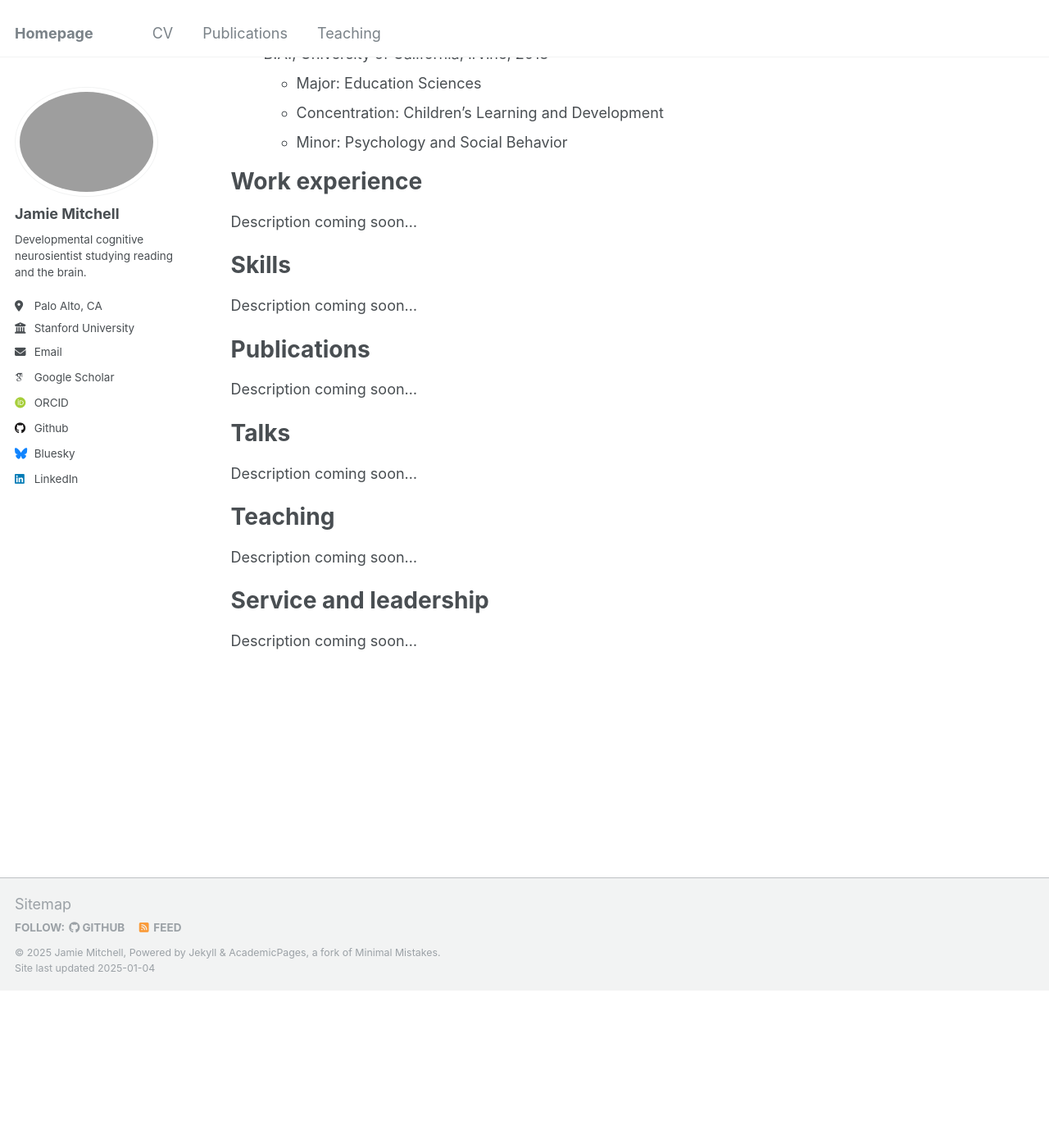
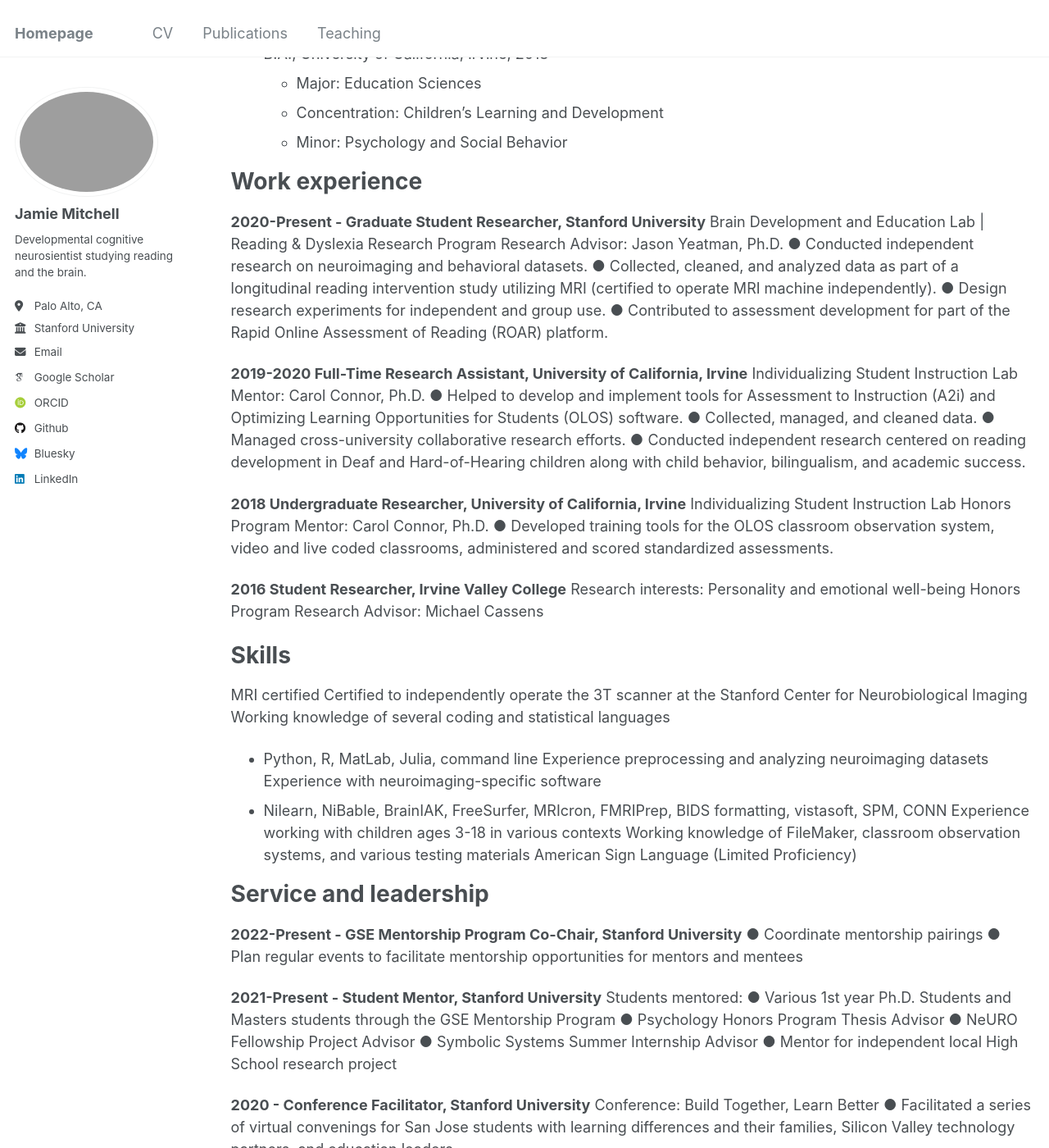
Before and after one commit to jamielmitchell/profile, a Jekyll site: the page built from _pages/cv.md, in a window 1280 px wide and 1400 px high, scrolled down 382 px. Shown: the whole window at 82% size. Built offline with Jekyll 4.4.1, drawn with Linux system fonts in a browser that asks for light colours; some web fonts are replaced; before the commit the page ends 1590 px from its top, so only the background shows below that; some of the changed text lies outside the part shown.

Commit message:
updated CV

```diff
--- a/_pages/cv.md
+++ b/_pages/cv.md
@@ -26,24 +26,60 @@
 
 Work experience
 ======
-Description coming soon...
+**2020-Present - Graduate Student Researcher, Stanford University**
+Brain Development and Education Lab | Reading & Dyslexia Research Program
+Research Advisor: Jason Yeatman, Ph.D.
+● Conducted independent research on neuroimaging and behavioral
+datasets.
+● Collected, cleaned, and analyzed data as part of a longitudinal reading intervention study utilizing MRI (certified to operate MRI machine independently).
+● Design research experiments for independent and group use.
+● Contributed to assessment development for part of the Rapid Online Assessment of Reading (ROAR) platform.
+
+**2019-2020 Full-Time Research Assistant, University of California, Irvine**
+Individualizing Student Instruction Lab
+Mentor: Carol Connor, Ph.D.
+● Helped to develop and implement tools for Assessment to Instruction (A2i) and Optimizing Learning Opportunities for Students (OLOS) software.
+● Collected, managed, and cleaned data.
+● Managed cross-university collaborative research efforts.
+● Conducted independent research centered on reading development in Deaf and Hard-of-Hearing children along with child behavior, bilingualism, and academic success.
+
+**2018 Undergraduate Researcher, University of California, Irvine**
+Individualizing Student Instruction Lab
+Honors Program Mentor: Carol Connor, Ph.D.
+● Developed training tools for the OLOS classroom observation system, video and live coded classrooms, administered and scored standardized assessments.
+
+**2016 Student Researcher, Irvine Valley College**
+Research interests: Personality and emotional well-being
+Honors Program Research Advisor: Michael Cassens
 
 Skills
 ======
-Description coming soon...
-
-Publications
-======
-Description coming soon...
-
-Talks
-======
-Description coming soon...
-
-Teaching
-======
-Description coming soon...
+MRI certified
+Certified to independently operate the 3T scanner at the Stanford Center for Neurobiological Imaging
+Working knowledge of several coding and statistical languages
+* Python, R, MatLab, Julia, command line
+Experience preprocessing and analyzing neuroimaging datasets
+Experience with neuroimaging-specific software
+* Nilearn, NiBable, BrainIAK, FreeSurfer, MRIcron, FMRIPrep, BIDS formatting, vistasoft, SPM, CONN
+Experience working with children ages 3-18 in various contexts
+Working knowledge of FileMaker, classroom observation systems, and various testing materials
+American Sign Language (Limited Proficiency)
 
 Service and leadership
 ======
-Description coming soon...
+**2022-Present - GSE Mentorship Program Co-Chair, Stanford University**
+● Coordinate mentorship pairings
+● Plan regular events to facilitate mentorship opportunities for mentors and mentees
+
+**2021-Present - Student Mentor, Stanford University**
+Students mentored:
+● Various 1st year Ph.D. Students and Masters students through the GSE
+Mentorship Program
+● Psychology Honors Program Thesis Advisor
+● NeURO Fellowship Project Advisor
+● Symbolic Systems Summer Internship Advisor
+● Mentor for independent local High School research project
+
+**2020 - Conference Facilitator, Stanford University**
+Conference: Build Together, Learn Better
+● Facilitated a series of virtual convenings for San Jose students with learning differences and their families, Silicon Valley technology partners, and education leaders
```
